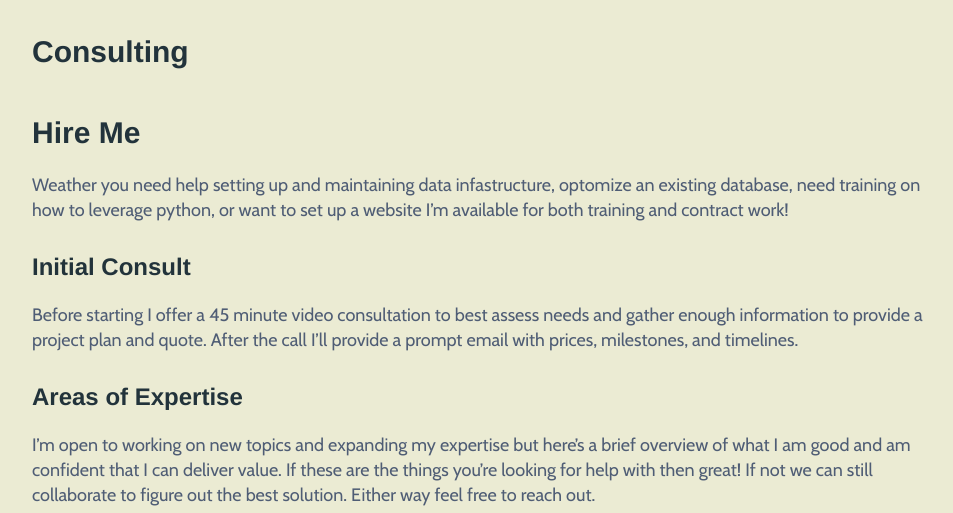
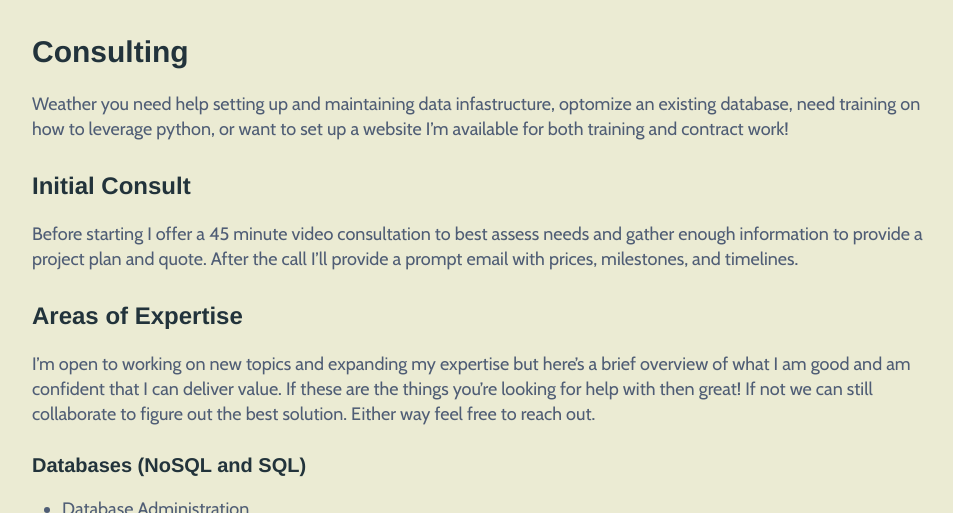
Before and after one commit to coreyclip/coreyclip.github.io, a Jekyll site: the page built from hire_me.md, in a window 1280 px wide and 900 px high, cut to the strip 387-900 px from the top of the window. Shown: the whole strip, without its empty margins (158-1111 px from the left). Built offline with Jekyll 4.4.1, drawn with Linux system fonts in a browser that asks for light colours; nearby versions of some CDN libraries; some web fonts are replaced.

Commit message:
fix heading

```diff
--- a/hire_me.md
+++ b/hire_me.md
@@ -3,8 +3,6 @@ layout: page
 title: Consulting
 permalink: /consulting/
 ---
-
-# Hire Me
 
 Weather you need help setting up and maintaining data infastructure, optomize an existing database, need training on how to leverage python, or want to set up a website I'm available for both training and contract work!
 
```
